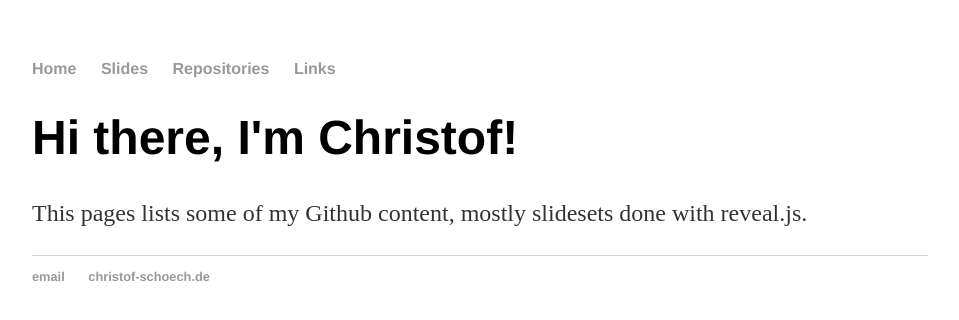
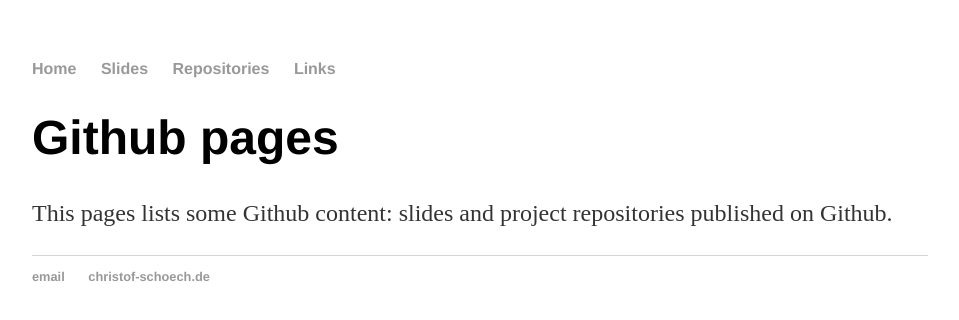
Before and after one commit to christofs/christofs.github.io, a Jekyll site: the page built from index.html, in a window 1280 px wide. Shown: the top 320 px of the page, without its empty margins (160-1119 px from the left). Built offline with Jekyll 4.4.1, drawn with Linux system fonts in a browser that asks for light colours.

Commit message:
Update index.html

```diff
--- a/index.html
+++ b/index.html
@@ -3,6 +3,6 @@ layout: default
 title: Christof Schöch's Github pages
 ---
 <div class="blurb">
-	<h1>Hi there, I'm Christof!</h1>
-	<p>This pages lists some of my Github content, mostly slidesets done with reveal.js.</a></p>
+	<h1>Github pages</h1>
+	<p>This pages lists some Github content: slides and project repositories published on Github.</p>
 </div><!-- /.blurb -->
```
